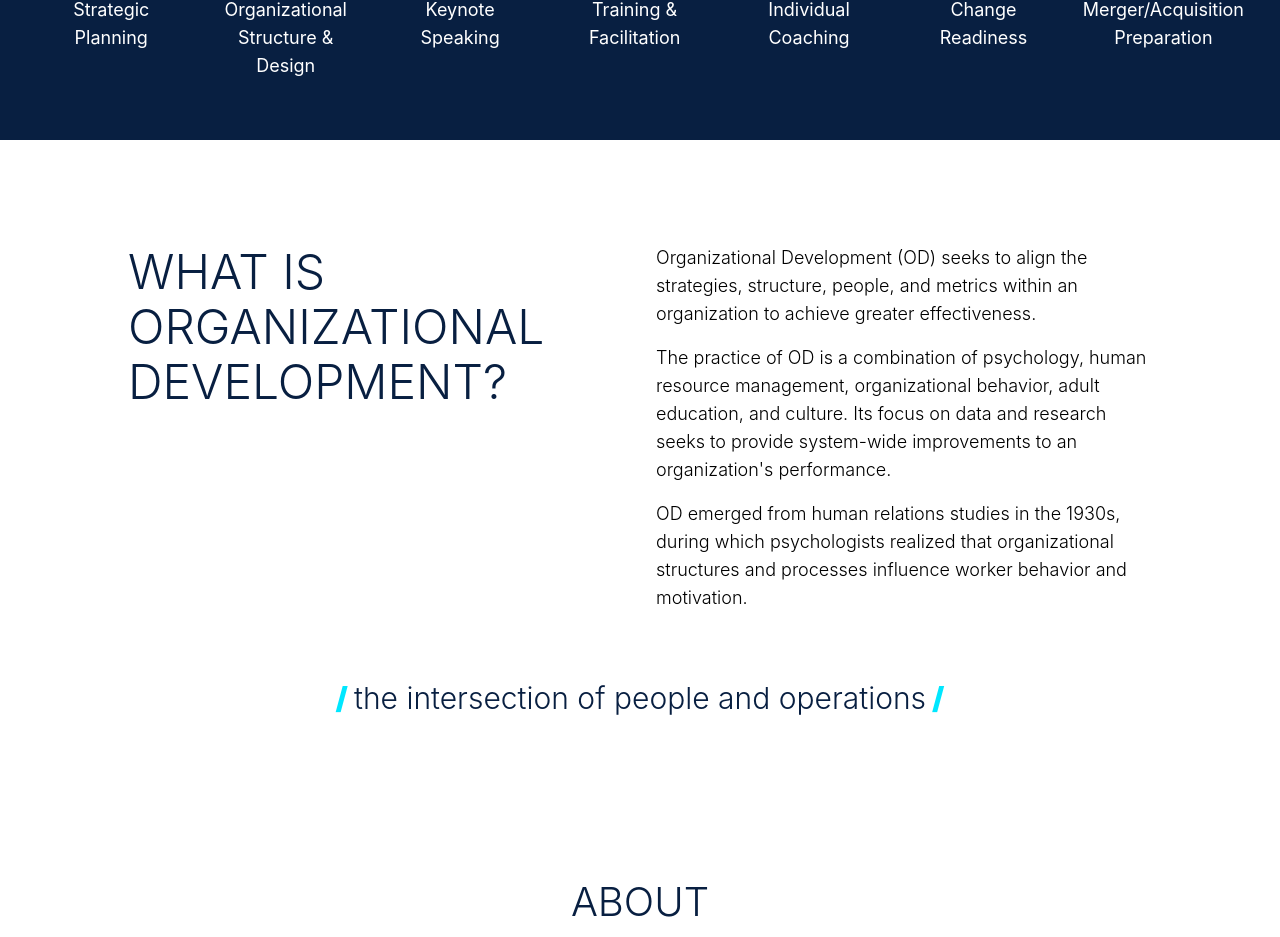
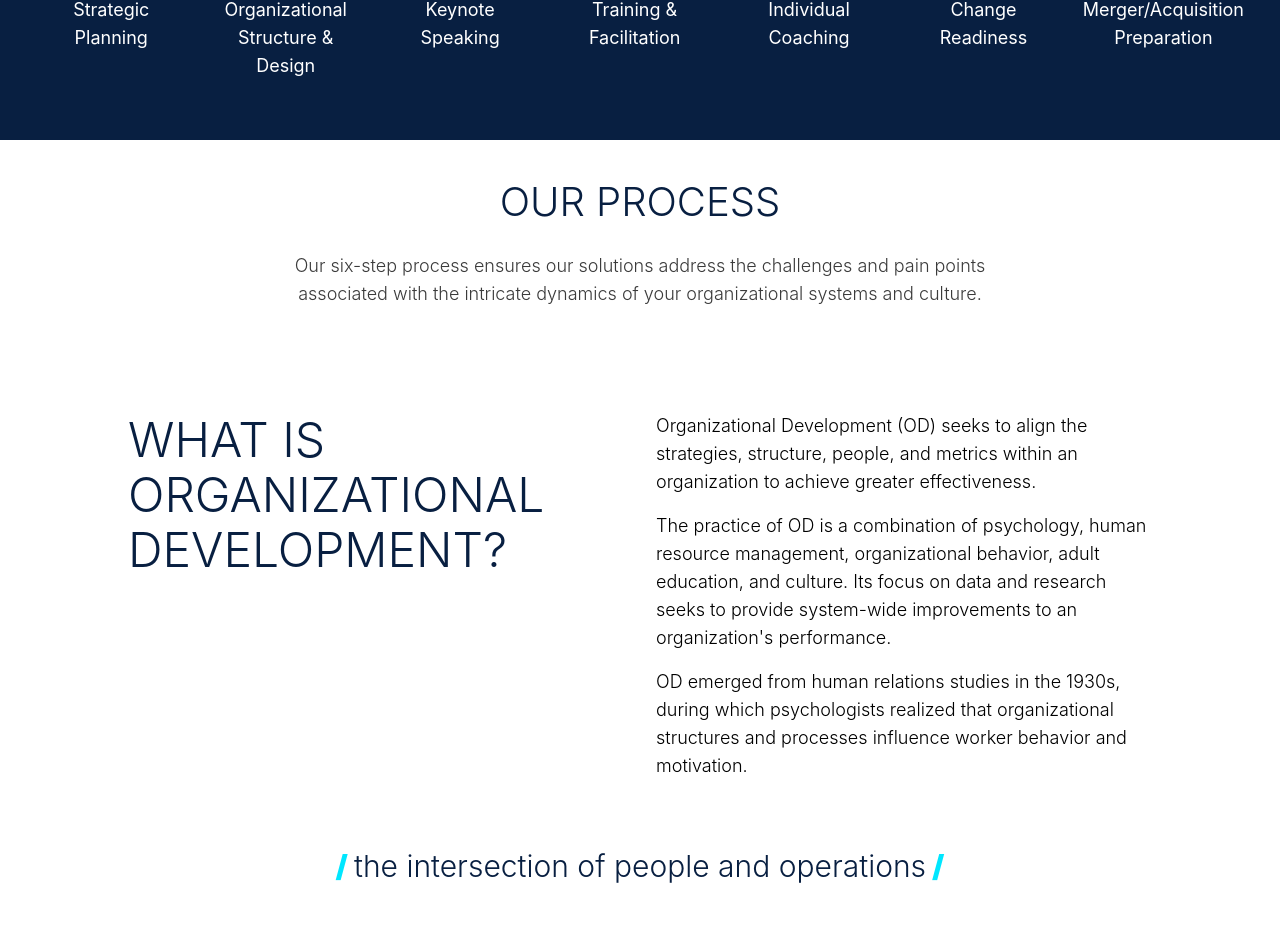
Before and after one commit to Arsalan31/my-project1, a React (Create React App) app: page /rivers-roads in a window 1280 px wide. Shown: the part 1193-2130 px from the top of the page. Built offline with nearby package versions, Linux system fonts and the light colour scheme; what tailwindcss-rtl would draw is missing.

Commit message:
13/04/2023 6:01PM

```diff
--- /dev/null
+++ b/src/Components/OurProcess.js
@@ -0,0 +1,16 @@
+import React from "react";
+
+
+function OurProcess() {
+    return (
+        <div>
+            <h2 className="uppercase text-blue-80 text-4.5xl font-light text-center pt-8 pb-5">Our Process</h2>
+            <div>
+                <p className="text-gray-15 text-lg font-light text-center">Our six-step process ensures our solutions address the challenges and pain points<br /> associated with the intricate dynamics of your organizational systems and culture.</p>
+
+            </div>
+        </div>
+    )
+}
+
+export default OurProcess;
--- a/src/Riversroad.js
+++ b/src/Riversroad.js
@@ -6,6 +6,7 @@ import Footer3 from "./Components/Footer3";
 import Header3 from "./Components/Header3";
 import Hero3 from "./Components/Hero3";
 import Solutions from "./Components/Solutions";
+import OurProcess from "./Components/OurProcess";
 
 
 function Riversroads() {
@@ -16,6 +17,7 @@ function Riversroads() {
                 <Header3 />
                 <Hero3 isRtl={isRtl} setIsRtl={setIsRtl} />
                 <Solutions />
+                <OurProcess />
                 <Development />
                 <About />
                 {/* <Contact1 /> */}
```
